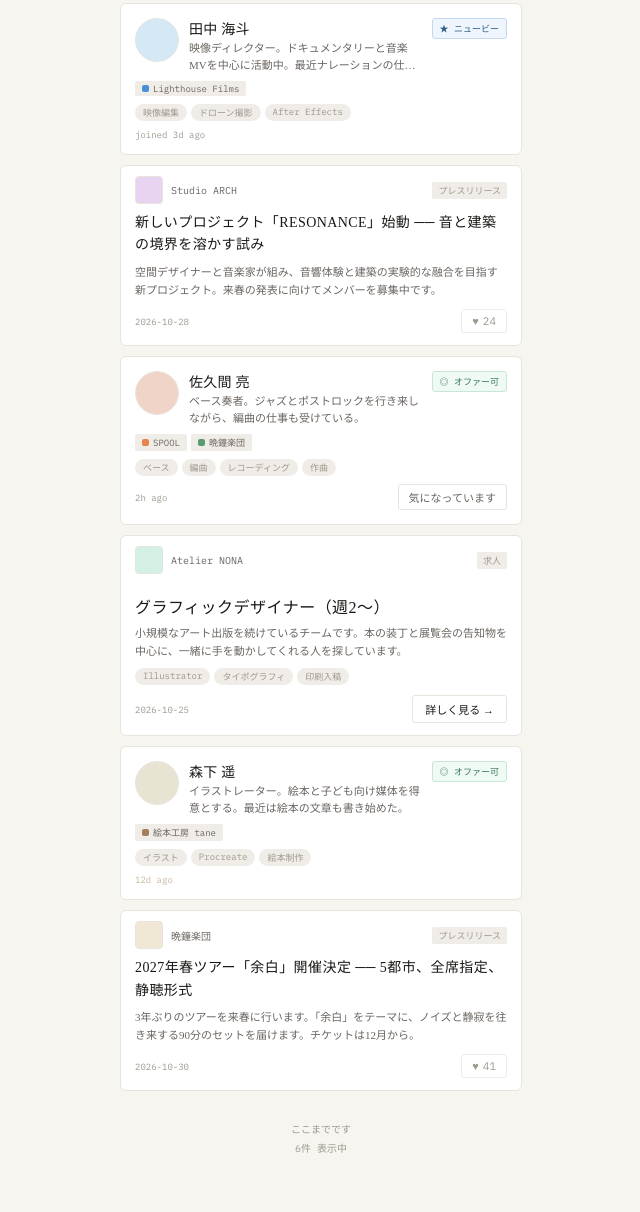
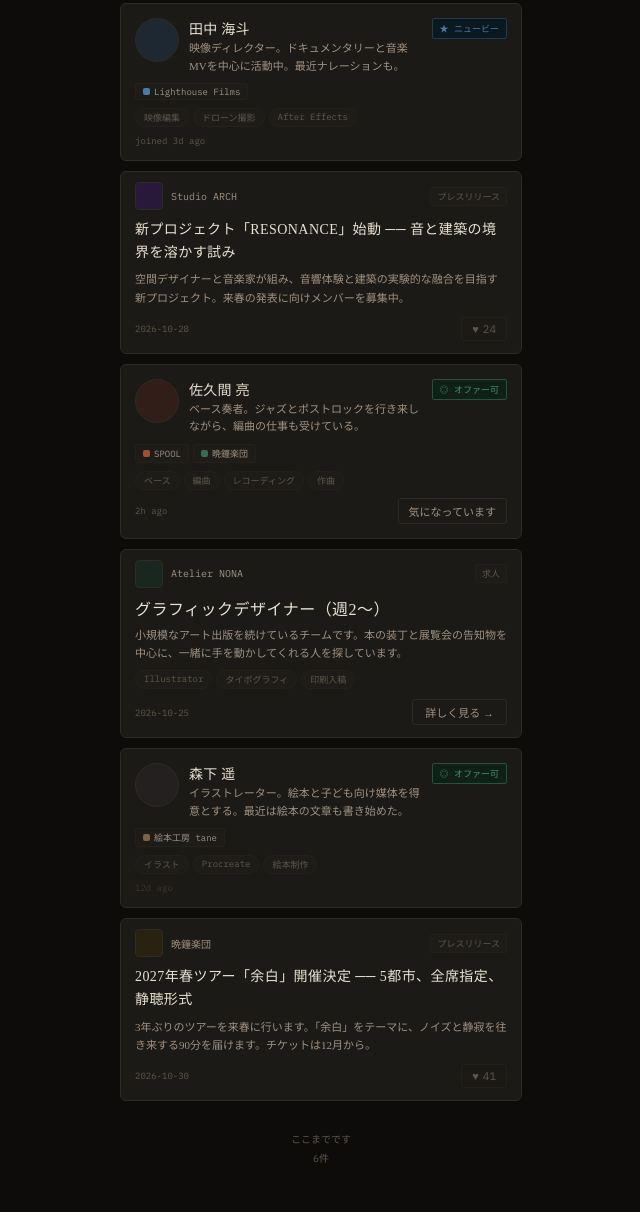
Before and after one commit to merum9349-creator/wiclass-prototypes, a plain HTML site: page senjo/index.html in a window 1280 px wide. Shown: the part 99-1311 px from the top of the page, without its empty margins (319-959 px from the left). Drawn offline with Linux system fonts and the light colour scheme.

Commit message:
Update battlefield to dark mode

```diff
--- a/senjo/index.html
+++ b/senjo/index.html
@@ -7,42 +7,50 @@
 <link href="https://fonts.googleapis.com/css2?family=Noto+Serif+JP:wght@400;500;700&family=IBM+Plex+Mono:wght@400;500&display=swap" rel="stylesheet">
 <style>
 :root {
-  color-scheme: light;
-  --bg: #F7F5F0;
-  --bg-card: #FFFFFF;
-  --border: #E8E4DC;
-  --border-light: #F0EDE8;
-  --text-primary: #1A1815;
-  --text-secondary: #6B6560;
-  --text-muted: #9E998F;
-  --accent-gold: #B8960C;
-  --accent-green: #3B7A57;
-  --accent-blue: #2C5F8A;
-  --tag-bg: #F0EDE8;
+  --bg-deep:     #0D0C0A;
+  --bg-surface:  #141210;
+  --bg-card:     #1C1A16;
+  --bg-hover:    #242018;
+  --border:      #2E2A24;
+  --border-light:#252118;
+  --text-primary:#E8E0D0;
+  --text-secondary:#A09080;
+  --text-muted:  #5E5648;
+  --accent-gold: #C8A840;
+  --accent-green:#4A9060;
+  --accent-blue: #4A7AAA;
+  --tag-bg:      #1E1C18;
 }
 *{box-sizing:border-box;margin:0;padding:0;}
-body{font-family:'Noto Serif JP',serif;background:var(--bg);color:var(--text-primary);max-width:430px;margin:0 auto;min-height:100vh;}
+body{
+  font-family:'Noto Serif JP',serif;
+  background:var(--bg-deep);
+  color:var(--text-primary);
+  max-width:430px;
+  margin:0 auto;
+  min-height:100vh;
+}
 
-/* HEADER */
+/* ─── HEADER ─── */
 .header{
   position:sticky;top:0;z-index:100;
-  background:var(--bg);
+  background:var(--bg-deep);
   border-bottom:1px solid var(--border);
   padding:12px 16px 10px;
 }
 .header-top{display:flex;align-items:center;justify-content:space-between;margin-bottom:10px;}
-.header-title{font-family:'Noto Serif JP';font-size:20px;font-weight:700;letter-spacing:.06em;}
+.header-title{font-family:'Noto Serif JP';font-size:20px;font-weight:700;letter-spacing:.08em;}
 .header-right{display:flex;align-items:center;gap:12px;}
 .heart-balance{display:flex;align-items:center;gap:4px;font-family:'IBM Plex Mono';font-size:13px;color:var(--accent-gold);}
-.filter-btn{width:28px;height:28px;border:1px solid var(--border);border-radius:4px;background:var(--bg-card);display:flex;align-items:center;justify-content:center;cursor:pointer;font-size:14px;}
+.filter-btn{width:28px;height:28px;border:1px solid var(--border);border-radius:4px;background:transparent;display:flex;align-items:center;justify-content:center;cursor:pointer;font-size:14px;color:var(--text-secondary);}
 
 /* TABS */
-.tabs{display:flex;gap:0;overflow-x:auto;scrollbar-width:none;}
+.tabs{display:flex;overflow-x:auto;scrollbar-width:none;}
 .tabs::-webkit-scrollbar{display:none;}
 .tab{flex:0 0 auto;padding:5px 14px;font-family:'IBM Plex Mono';font-size:11px;color:var(--text-muted);border-bottom:2px solid transparent;cursor:pointer;white-space:nowrap;transition:color .15s,border-color .15s;}
 .tab.active{color:var(--text-primary);border-bottom:2px solid var(--text-primary);}
 
-/* FEED */
+/* ─── FEED ─── */
 .feed{padding:12px 14px;display:flex;flex-direction:column;gap:10px;}
 
 /* CARD BASE */
@@ -51,58 +59,59 @@ body{font-family:'Noto Serif JP',serif;background:var(--bg);color:var(--text-pri
 /* ── 個人カード ── */
 .person-card{padding:14px;}
 .person-header{display:flex;align-items:flex-start;gap:10px;}
-.person-avatar{width:44px;height:44px;border-radius:50%;background:#DDD;flex:0 0 44px;border:1px solid var(--border);overflow:hidden;}
-.person-avatar img{width:100%;height:100%;object-fit:cover;}
+.person-avatar{width:44px;height:44px;border-radius:50%;background:var(--bg-hover);flex:0 0 44px;border:1px solid var(--border);}
 .person-info{flex:1;min-width:0;}
 .person-name{font-size:14px;font-weight:500;letter-spacing:.02em;margin-bottom:2px;}
-.person-bio{font-size:11px;color:var(--text-secondary);line-height:1.5;display:-webkit-box;-webkit-line-clamp:2;-webkit-box-orient:vertical;overflow:hidden;}
-.status-badge{flex:0 0 auto;display:flex;align-items:center;gap:3px;font-family:'IBM Plex Mono';font-size:9px;padding:3px 7px;border-radius:3px;border:1px solid var(--border-light);}
-.status-badge.available{color:var(--accent-green);border-color:#C8E6D4;background:#F0FAF4;}
-.status-badge.newbie{color:var(--accent-blue);border-color:#C4D9F0;background:#EEF5FC;}
+.person-bio{font-size:11px;color:var(--text-secondary);line-height:1.6;display:-webkit-box;-webkit-line-clamp:2;-webkit-box-orient:vertical;overflow:hidden;}
+.status-badge{flex:0 0 auto;display:inline-flex;align-items:center;gap:3px;font-family:'IBM Plex Mono';font-size:9px;padding:3px 7px;border-radius:2px;}
+.status-badge.available{color:var(--accent-green);border:1px solid #2A5038;background:#0E2018;}
+.status-badge.newbie{color:var(--accent-blue);border:1px solid #243850;background:#0A1820;}
+
 .person-orgs{display:flex;flex-wrap:wrap;gap:4px;margin-top:8px;}
-.org-tag{display:inline-flex;align-items:center;gap:4px;font-family:'IBM Plex Mono';font-size:9px;color:var(--text-secondary);background:var(--tag-bg);padding:2px 7px;border-radius:2px;}
+.org-tag{display:inline-flex;align-items:center;gap:4px;font-family:'IBM Plex Mono';font-size:9px;color:var(--text-secondary);background:var(--tag-bg);padding:2px 7px;border-radius:2px;border:1px solid var(--border-light);}
 .org-dot{width:7px;height:7px;border-radius:2px;display:inline-block;}
+
 .skills{display:flex;flex-wrap:wrap;gap:4px;margin-top:8px;}
-.skill{font-family:'IBM Plex Mono';font-size:9px;color:var(--text-muted);background:var(--tag-bg);padding:2px 8px;border-radius:10px;}
+.skill{font-family:'IBM Plex Mono';font-size:9px;color:var(--text-muted);background:var(--tag-bg);padding:2px 8px;border-radius:10px;border:1px solid var(--border-light);}
+
 .person-footer{display:flex;justify-content:space-between;align-items:center;margin-top:8px;}
 .last-seen{font-family:'IBM Plex Mono';font-size:9px;color:var(--text-muted);}
 .offer-btn{font-family:'Noto Serif JP';font-size:11px;color:var(--text-secondary);border:1px solid var(--border);border-radius:3px;padding:4px 10px;background:transparent;cursor:pointer;}
 
-/* ── プレスリリースカード ── */
-.press-card{}
-.press-org-bar{display:flex;align-items:center;gap:8px;padding:10px 14px 8px;}
-.org-icon{width:28px;height:28px;border-radius:4px;background:#EEE;border:1px solid var(--border);flex:0 0 28px;}
+/* ── プレスリリース・求人 共通 ── */
+.org-bar{display:flex;align-items:center;gap:8px;padding:10px 14px 8px;}
+.org-icon{width:28px;height:28px;border-radius:4px;background:var(--bg-hover);border:1px solid var(--border);flex:0 0 28px;}
 .org-name{font-family:'IBM Plex Mono';font-size:10px;color:var(--text-secondary);flex:1;}
-.card-type-label{font-family:'IBM Plex Mono';font-size:9px;color:var(--text-muted);background:var(--tag-bg);padding:2px 6px;border-radius:2px;}
+.card-label{font-family:'IBM Plex Mono';font-size:9px;color:var(--text-muted);background:var(--tag-bg);padding:2px 6px;border-radius:2px;border:1px solid var(--border-light);}
+
+/* ── プレスリリース ── */
 .press-body{padding:0 14px 12px;}
-.press-title{font-family:'Noto Serif JP';font-size:14px;font-weight:500;line-height:1.6;letter-spacing:.03em;margin-bottom:6px;}
+.press-title{font-family:'Noto Serif JP';font-size:14px;font-weight:500;line-height:1.65;letter-spacing:.03em;margin-bottom:6px;}
 .press-preview{font-size:11px;color:var(--text-secondary);line-height:1.65;display:-webkit-box;-webkit-line-clamp:2;-webkit-box-orient:vertical;overflow:hidden;}
 .press-footer{display:flex;align-items:center;justify-content:space-between;margin-top:10px;}
-.press-date{font-family:'IBM Plex Mono';font-size:9px;color:var(--text-muted);}
+.date{font-family:'IBM Plex Mono';font-size:9px;color:var(--text-muted);}
 .heart-btn{display:inline-flex;align-items:center;gap:4px;font-family:'IBM Plex Mono';font-size:11px;color:var(--text-muted);border:1px solid var(--border-light);border-radius:3px;padding:4px 10px;background:transparent;cursor:pointer;transition:color .15s,border-color .15s;}
 .heart-btn.liked{color:var(--accent-gold);border-color:var(--accent-gold);}
 
-/* ── 求人カード ── */
-.job-card{}
-.job-body{padding:12px 14px;}
+/* ── 求人 ── */
+.job-body{padding:0 14px 12px;}
 .job-position{font-family:'Noto Serif JP';font-size:16px;font-weight:500;letter-spacing:.03em;margin-bottom:6px;}
 .job-desc{font-size:11px;color:var(--text-secondary);line-height:1.65;display:-webkit-box;-webkit-line-clamp:2;-webkit-box-orient:vertical;overflow:hidden;margin-bottom:8px;}
 .job-footer{display:flex;align-items:center;justify-content:space-between;margin-top:10px;}
-.apply-btn{font-family:'Noto Serif JP';font-size:11px;color:var(--text-primary);border:1px solid var(--border);border-radius:3px;padding:5px 12px;background:transparent;cursor:pointer;}
+.detail-btn{font-family:'Noto Serif JP';font-size:11px;color:var(--text-secondary);border:1px solid var(--border);border-radius:3px;padding:4px 12px;background:transparent;cursor:pointer;}
 
-/* SEPARATOR */
-.feed-end{text-align:center;padding:20px 0 32px;font-family:'IBM Plex Mono';font-size:10px;color:var(--text-muted);}
+/* FEED END */
+.feed-end{text-align:center;padding:20px 0 40px;font-family:'IBM Plex Mono';font-size:10px;color:var(--text-muted);}
 .feed-end span{display:block;margin-bottom:4px;}
 </style>
 </head>
 <body>
 
-<!-- HEADER -->
 <div class="header">
   <div class="header-top">
     <div class="header-title">戦場</div>
     <div class="header-right">
-      <div class="heart-balance" id="balance">♥ <span id="bal-num">3</span></div>
+      <div class="heart-balance">♥ <span id="bal">3</span></div>
       <div class="filter-btn">⊞</div>
     </div>
   </div>
@@ -114,26 +123,23 @@ body{font-family:'Noto Serif JP',serif;background:var(--bg);color:var(--text-pri
   </div>
 </div>
 
-<!-- FEED -->
 <div class="feed" id="feed">
 
-  <!-- 1. 個人（ニュービー） -->
+  <!-- 1. 個人・ニュービー -->
   <div class="card person-card" data-type="person">
     <div class="person-header">
-      <div class="person-avatar" style="background:#D4E8F5;"></div>
+      <div class="person-avatar" style="background:#1E2832;"></div>
       <div class="person-info">
         <div class="person-name">田中 海斗</div>
-        <div class="person-bio">映像ディレクター。ドキュメンタリーと音楽MVを中心に活動中。最近ナレーションの仕事も始めた。</div>
+        <div class="person-bio">映像ディレクター。ドキュメンタリーと音楽MVを中心に活動中。最近ナレーションも。</div>
       </div>
-      <div class="status-badge newbie">★ ニュービー</div>
+      <span class="status-badge newbie">★ ニュービー</span>
     </div>
     <div class="person-orgs">
-      <span class="org-tag"><span class="org-dot" style="background:#4A90D9;"></span>Lighthouse Films</span>
+      <span class="org-tag"><span class="org-dot" style="background:#4A7AAA;"></span>Lighthouse Films</span>
     </div>
     <div class="skills">
-      <span class="skill">映像編集</span>
-      <span class="skill">ドローン撮影</span>
-      <span class="skill">After Effects</span>
+      <span class="skill">映像編集</span><span class="skill">ドローン撮影</span><span class="skill">After Effects</span>
     </div>
     <div class="person-footer">
       <div class="last-seen">joined 3d ago</div>
@@ -141,41 +147,38 @@ body{font-family:'Noto Serif JP',serif;background:var(--bg);color:var(--text-pri
   </div>
 
   <!-- 2. プレスリリース -->
-  <div class="card press-card" data-type="press">
-    <div class="press-org-bar">
-      <div class="org-icon" style="background:#E8D4F0;"></div>
+  <div class="card" data-type="press">
+    <div class="org-bar">
+      <div class="org-icon" style="background:#28183A;"></div>
       <div class="org-name">Studio ARCH</div>
-      <div class="card-type-label">プレスリリース</div>
+      <span class="card-label">プレスリリース</span>
     </div>
     <div class="press-body">
-      <div class="press-title">新しいプロジェクト「RESONANCE」始動 ── 音と建築の境界を溶かす試み</div>
-      <div class="press-preview">空間デザイナーと音楽家が組み、音響体験と建築の実験的な融合を目指す新プロジェクト。来春の発表に向けてメンバーを募集中です。</div>
+      <div class="press-title">新プロジェクト「RESONANCE」始動 ── 音と建築の境界を溶かす試み</div>
+      <div class="press-preview">空間デザイナーと音楽家が組み、音響体験と建築の実験的な融合を目指す新プロジェクト。来春の発表に向けメンバーを募集中。</div>
       <div class="press-footer">
-        <div class="press-date">2026-10-28</div>
-        <button class="heart-btn" onclick="pressLike(this)">♥ <span class="cnt">24</span></button>
+        <div class="date">2026-10-28</div>
+        <button class="heart-btn" onclick="like(this)">♥ <span>24</span></button>
       </div>
     </div>
   </div>
 
-  <!-- 3. 個人（オファー可） -->
+  <!-- 3. 個人・オファー可 -->
   <div class="card person-card" data-type="person">
     <div class="person-header">
-      <div class="person-avatar" style="background:#F0D4C8;"></div>
+      <div class="person-avatar" style="background:#321E18;"></div>
       <div class="person-info">
         <div class="person-name">佐久間 亮</div>
         <div class="person-bio">ベース奏者。ジャズとポストロックを行き来しながら、編曲の仕事も受けている。</div>
       </div>
-      <div class="status-badge available">◎ オファー可</div>
+      <span class="status-badge available">◎ オファー可</span>
     </div>
     <div class="person-orgs">
-      <span class="org-tag"><span class="org-dot" style="background:#E8844A;"></span>SPOOL</span>
-      <span class="org-tag"><span class="org-dot" style="background:#5A9A6F;"></span>晩鐘楽団</span>
+      <span class="org-tag"><span class="org-dot" style="background:#A05030;"></span>SPOOL</span>
+      <span class="org-tag"><span class="org-dot" style="background:#3A6A50;"></span>晩鐘楽団</span>
     </div>
     <div class="skills">
-      <span class="skill">ベース</span>
-      <span class="skill">編曲</span>
-      <span class="skill">レコーディング</span>
-      <span class="skill">作曲</span>
+      <span class="skill">ベース</span><span class="skill">編曲</span><span class="skill">レコーディング</span><span class="skill">作曲</span>
     </div>
     <div class="person-footer">
       <div class="last-seen">2h ago</div>
@@ -184,97 +187,84 @@ body{font-family:'Noto Serif JP',serif;background:var(--bg);color:var(--text-pri
   </div>
 
   <!-- 4. 求人 -->
-  <div class="card job-card" data-type="job">
-    <div class="press-org-bar">
-      <div class="org-icon" style="background:#D4F0E4;"></div>
+  <div class="card" data-type="job">
+    <div class="org-bar">
+      <div class="org-icon" style="background:#182820;"></div>
       <div class="org-name">Atelier NONA</div>
-      <div class="card-type-label">求人</div>
+      <span class="card-label">求人</span>
     </div>
     <div class="job-body">
       <div class="job-position">グラフィックデザイナー（週2〜）</div>
       <div class="job-desc">小規模なアート出版を続けているチームです。本の装丁と展覧会の告知物を中心に、一緒に手を動かしてくれる人を探しています。</div>
       <div class="skills">
-        <span class="skill">Illustrator</span>
-        <span class="skill">タイポグラフィ</span>
-        <span class="skill">印刷入稿</span>
+        <span class="skill">Illustrator</span><span class="skill">タイポグラフィ</span><span class="skill">印刷入稿</span>
       </div>
       <div class="job-footer">
-        <div class="press-date">2026-10-25</div>
-        <button class="apply-btn">詳しく見る →</button>
+        <div class="date">2026-10-25</div>
+        <button class="detail-btn">詳しく見る →</button>
       </div>
     </div>
   </div>
 
-  <!-- 5. 個人（オファー可・長期ログインなし） -->
+  <!-- 5. 個人・長期未ログイン -->
   <div class="card person-card" data-type="person">
     <div class="person-header">
-      <div class="person-avatar" style="background:#E8E4D4;"></div>
+      <div class="person-avatar" style="background:#242020;"></div>
       <div class="person-info">
         <div class="person-name">森下 遥</div>
         <div class="person-bio">イラストレーター。絵本と子ども向け媒体を得意とする。最近は絵本の文章も書き始めた。</div>
       </div>
-      <div class="status-badge available">◎ オファー可</div>
+      <span class="status-badge available">◎ オファー可</span>
     </div>
     <div class="person-orgs">
-      <span class="org-tag"><span class="org-dot" style="background:#A08060;"></span>絵本工房 tane</span>
+      <span class="org-tag"><span class="org-dot" style="background:#806040;"></span>絵本工房 tane</span>
     </div>
     <div class="skills">
-      <span class="skill">イラスト</span>
-      <span class="skill">Procreate</span>
-      <span class="skill">絵本制作</span>
+      <span class="skill">イラスト</span><span class="skill">Procreate</span><span class="skill">絵本制作</span>
     </div>
     <div class="person-footer">
-      <div class="last-seen" style="color:#C8B8A0;">12d ago</div>
+      <div class="last-seen" style="color:#3E3428;">12d ago</div>
     </div>
   </div>
 
   <!-- 6. プレスリリース -->
-  <div class="card press-card" data-type="press">
-    <div class="press-org-bar">
-      <div class="org-icon" style="background:#F0E8D4;"></div>
+  <div class="card" data-type="press">
+    <div class="org-bar">
+      <div class="org-icon" style="background:#28220E;"></div>
       <div class="org-name">晩鐘楽団</div>
-      <div class="card-type-label">プレスリリース</div>
+      <span class="card-label">プレスリリース</span>
     </div>
     <div class="press-body">
       <div class="press-title">2027年春ツアー「余白」開催決定 ── 5都市、全席指定、静聴形式</div>
-      <div class="press-preview">3年ぶりのツアーを来春に行います。「余白」をテーマに、ノイズと静寂を往き来する90分のセットを届けます。チケットは12月から。</div>
+      <div class="press-preview">3年ぶりのツアーを来春に行います。「余白」をテーマに、ノイズと静寂を往き来する90分を届けます。チケットは12月から。</div>
       <div class="press-footer">
-        <div class="press-date">2026-10-30</div>
-        <button class="heart-btn" onclick="pressLike(this)">♥ <span class="cnt">41</span></button>
+        <div class="date">2026-10-30</div>
+        <button class="heart-btn" onclick="like(this)">♥ <span>41</span></button>
       </div>
     </div>
   </div>
 
-  <!-- END -->
-  <div class="feed-end">
-    <span>ここまでです</span>
-    <span>6件 表示中</span>
-  </div>
+  <div class="feed-end"><span>ここまでです</span><span>6件</span></div>
 
-</div><!-- /feed -->
+</div>
 
 <script>
-let balance = 3;
+let bal = 3;
 
-function pressLike(btn) {
+function like(btn) {
   if (btn.classList.contains('liked')) return;
   btn.classList.add('liked');
-  const cnt = btn.querySelector('.cnt');
-  cnt.textContent = parseInt(cnt.textContent) + 1;
-  balance = Math.max(0, balance - 1);
-  document.getElementById('bal-num').textContent = balance;
+  const span = btn.querySelector('span');
+  span.textContent = parseInt(span.textContent) + 1;
+  bal = Math.max(0, bal - 1);
+  document.getElementById('bal').textContent = bal;
 }
 
 function filter(type, tab) {
   document.querySelectorAll('.tab').forEach(t => t.classList.remove('active'));
   tab.classList.add('active');
-  const cards = document.querySelectorAll('#feed .card');
-  cards.forEach(c => {
-    if (type === 'all') {
-      c.style.display = '';
-    } else {
-      c.style.display = c.dataset.type === type ? '' : 'none';
-    }
+  document.querySelectorAll('#feed .card').forEach(c => {
+    c.style.display = (type === 'all' || c.dataset.type === type) ? '' : 'none';
   });
 }
 </script>
```
